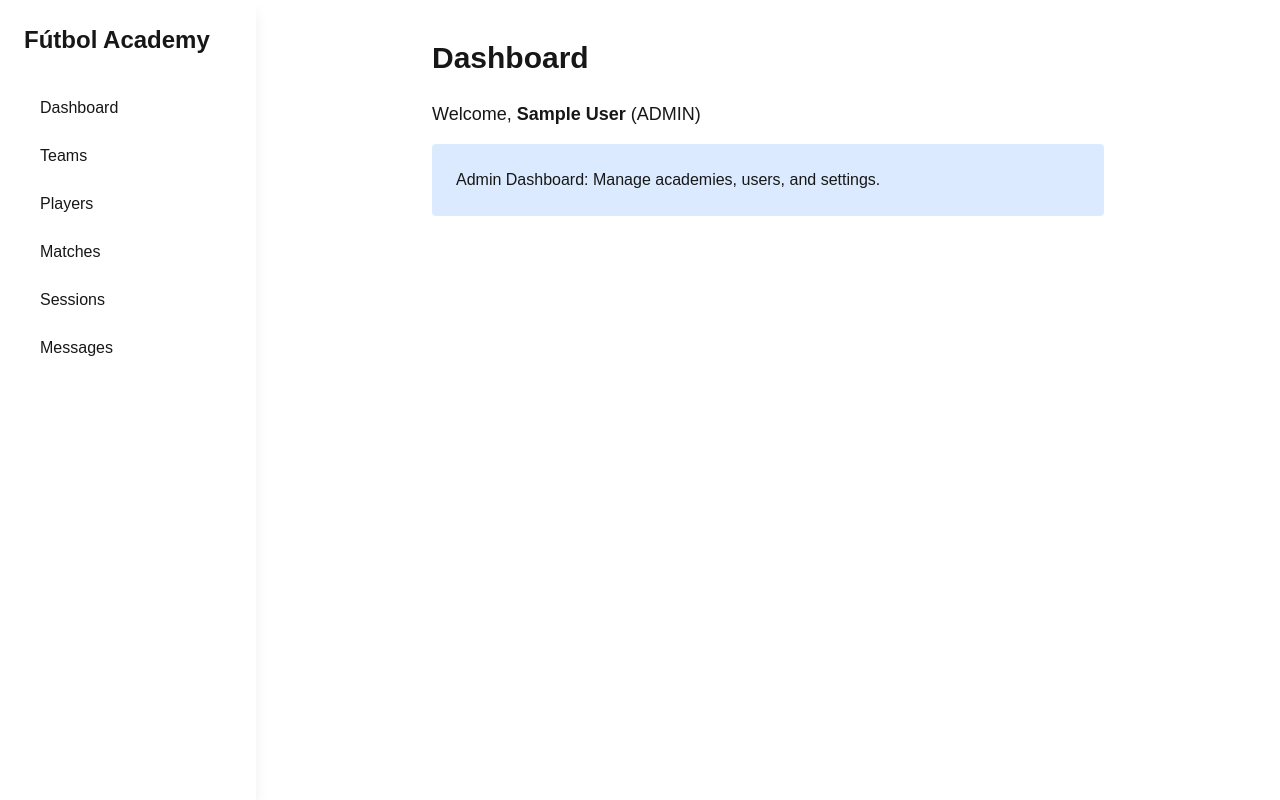
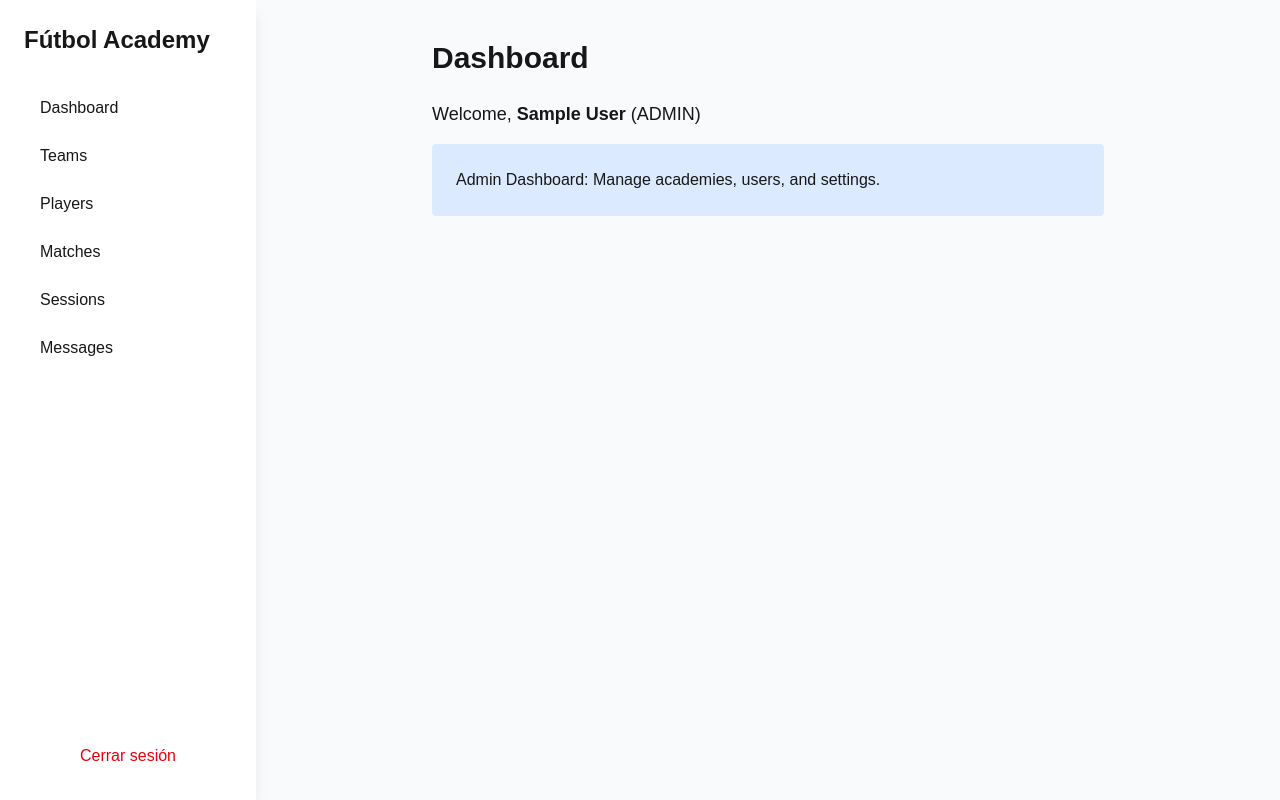
Before and after one commit to soulasesing/futbolAcademy, a Next.js app: page /dashboard in a window 1280 px wide. Built offline with nearby package versions, Linux system fonts and the light colour scheme; no server answers; sample sign-in values are in the browser's storage.

Commit message:
Add dashboard layout with logout and fix lint

```diff
--- a/src/app/api/auth/[...nextauth]/route.ts
+++ b/src/app/api/auth/[...nextauth]/route.ts
@@ -3,9 +3,18 @@ import CredentialsProvider from 'next-auth/providers/credentials';
 import { PrismaAdapter } from '@next-auth/prisma-adapter';
 import { PrismaClient } from '@prisma/client';
 import bcrypt from 'bcryptjs';
-import { NextAuthOptions } from 'next-auth';
+import { NextAuthOptions, User, Session } from 'next-auth';
+import { JWT } from 'next-auth/jwt';
 
 const prisma = new PrismaClient();
+
+interface UserWithRole extends User {
+  role?: string | null;
+}
+
+interface TokenWithRole extends JWT {
+  role?: string | null;
+}
 
 export const authOptions: NextAuthOptions = {
   adapter: PrismaAdapter(prisma),
@@ -36,16 +45,18 @@ export const authOptions: NextAuthOptions = {
   ],
   callbacks: {
     async jwt({ token, user }) {
-      if (user) {
-        token.role = (user as any).role;
+      const u = user as UserWithRole | undefined;
+      if (u?.role) {
+        (token as TokenWithRole).role = u.role;
       }
-      return token;
+      return token as TokenWithRole;
     },
     async session({ session, token }) {
-      if (token && session.user) {
-        (session.user as any).role = token.role;
+      const t = token as TokenWithRole;
+      if (session.user) {
+        (session.user as UserWithRole).role = t.role;
       }
-      return session;
+      return session as Session & { user: UserWithRole };
     },
   },
   pages: {
--- /dev/null
+++ b/src/app/dashboard/layout.tsx
@@ -0,0 +1,31 @@
+import { ReactNode } from 'react';
+import Link from 'next/link';
+import { getServerSession } from 'next-auth';
+import { authOptions } from '../api/auth/[...nextauth]/route';
+import { redirect } from 'next/navigation';
+import LogoutButton from '../../components/LogoutButton';
+
+export default async function DashboardLayout({ children }: { children: ReactNode }) {
+  const session = await getServerSession(authOptions);
+  if (!session?.user) {
+    redirect('/login');
+  }
+
+  return (
+    <div className="flex min-h-screen bg-gray-50">
+      <aside className="hidden md:flex flex-col w-64 h-screen bg-white shadow-lg p-6 space-y-4 fixed">
+        <h2 className="text-2xl font-bold mb-8">Fútbol Academy</h2>
+        <nav className="flex flex-col gap-2 flex-1">
+          <Link href="/dashboard" className="px-4 py-2 rounded hover:bg-blue-100">Dashboard</Link>
+          <Link href="#" className="px-4 py-2 rounded hover:bg-blue-100">Teams</Link>
+          <Link href="#" className="px-4 py-2 rounded hover:bg-blue-100">Players</Link>
+          <Link href="#" className="px-4 py-2 rounded hover:bg-blue-100">Matches</Link>
+          <Link href="#" className="px-4 py-2 rounded hover:bg-blue-100">Sessions</Link>
+          <Link href="#" className="px-4 py-2 rounded hover:bg-blue-100">Messages</Link>
+        </nav>
+        <LogoutButton />
+      </aside>
+      <div className="flex-1 md:ml-64 w-full">{children}</div>
+    </div>
+  );
+}
--- a/src/app/dashboard/page.tsx
+++ b/src/app/dashboard/page.tsx
@@ -7,14 +7,24 @@ export default async function DashboardPage() {
   if (!session?.user) {
     redirect('/login');
   }
-  const role = (session.user as any).role || 'ADMIN';
-  const name = session.user.name || session.user.email;
+  interface SessionUser {
+    name?: string | null;
+    email?: string | null;
+    role?: string | null;
+  }
+  const user = session.user as SessionUser;
+  const role = user.role || 'ADMIN';
+  const name = user.name || user.email;
 
   const roleDashboards: Record<string, React.ReactNode> = {
     ADMIN: <div className="p-6 bg-blue-100 rounded">Admin Dashboard: Manage academies, users, and settings.</div>,
     COACH: <div className="p-6 bg-green-100 rounded">Coach Dashboard: View teams, schedule sessions, and track players.</div>,
     PLAYER: <div className="p-6 bg-yellow-100 rounded">Player Dashboard: See your stats, matches, and training progress.</div>,
-    PARENT: <div className="p-6 bg-pink-100 rounded">Parent Dashboard: Track your child's progress and communicate with coaches.</div>,
+    PARENT: (
+      <div className="p-6 bg-pink-100 rounded">
+        Parent Dashboard: Track your child&apos;s progress and communicate with coaches.
+      </div>
+    ),
   };
 
   return (
--- a/src/app/layout.tsx
+++ b/src/app/layout.tsx
@@ -1,7 +1,6 @@
 import type { Metadata } from "next";
 import { Geist, Geist_Mono } from "next/font/google";
 import "./globals.css";
-import Link from 'next/link';
 import { ReactNode } from 'react';
 
 const geistSans = Geist({
@@ -25,23 +24,8 @@ export default function RootLayout({
   children: ReactNode;
 }) {
   return (
-    <html lang="en">
-      <body className="flex min-h-screen bg-gray-50">
-        <aside className="hidden md:flex flex-col w-64 h-screen bg-white shadow-lg p-6 space-y-4 fixed">
-          <h2 className="text-2xl font-bold mb-8">Fútbol Academy</h2>
-          <nav className="flex flex-col gap-2">
-            <Link href="/dashboard" className="px-4 py-2 rounded hover:bg-blue-100">Dashboard</Link>
-            <Link href="#" className="px-4 py-2 rounded hover:bg-blue-100">Teams</Link>
-            <Link href="#" className="px-4 py-2 rounded hover:bg-blue-100">Players</Link>
-            <Link href="#" className="px-4 py-2 rounded hover:bg-blue-100">Matches</Link>
-            <Link href="#" className="px-4 py-2 rounded hover:bg-blue-100">Sessions</Link>
-            <Link href="#" className="px-4 py-2 rounded hover:bg-blue-100">Messages</Link>
-          </nav>
-        </aside>
-        <div className="flex-1 md:ml-64 w-full">
-          {children}
-        </div>
-      </body>
+    <html lang="en" className={`${geistSans.variable} ${geistMono.variable}`}>
+      <body>{children}</body>
     </html>
   );
 }
--- a/src/app/login/page.tsx
+++ b/src/app/login/page.tsx
@@ -1,7 +1,7 @@
 "use client";
 import React, { useState, useEffect } from 'react';
 import { signIn } from 'next-auth/react';
-import { useRouter, useSearchParams } from 'next/navigation';
+import { useRouter } from 'next/navigation';
 
 export default function LoginPage() {
   const [email, setEmail] = useState('');
@@ -12,7 +12,6 @@ export default function LoginPage() {
   const [mousePosition, setMousePosition] = useState({ x: 0, y: 0 });
   const [isLoaded, setIsLoaded] = useState(false);
   const router = useRouter();
-  const searchParams = useSearchParams();
 
   useEffect(() => {
     setIsLoaded(true);
--- /dev/null
+++ b/src/components/LogoutButton.tsx
@@ -0,0 +1,13 @@
+"use client";
+import { signOut } from 'next-auth/react';
+
+export default function LogoutButton() {
+  return (
+    <button
+      onClick={() => signOut({ callbackUrl: '/login' })}
+      className="px-4 py-2 rounded hover:bg-red-100 text-red-600"
+    >
+      Cerrar sesión
+    </button>
+  );
+}
```
